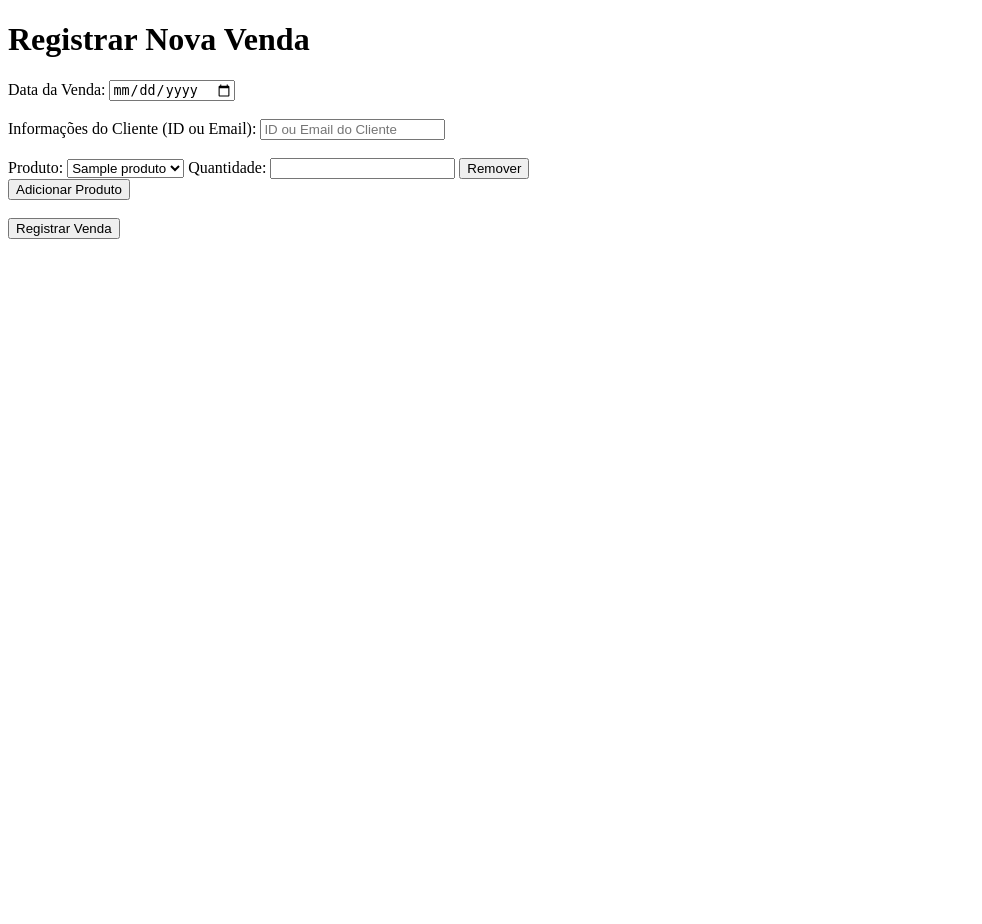
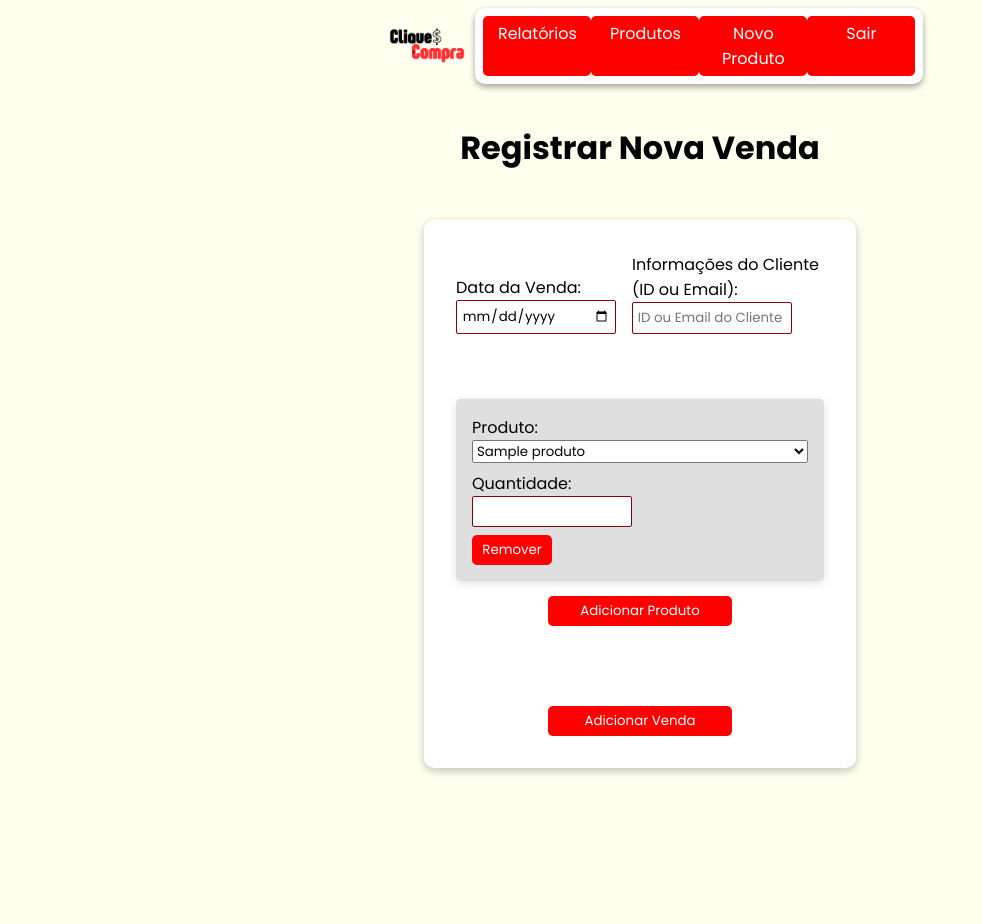
Before and after one commit to hiandro6/sistema_de_vendas, a Flask app: page /vendas/nova_venda in a window 1280 px wide. Shown: the whole page, without its empty margins (0-982 px from the left). Before the commit the page ends 239 px from the top, so only its background shows below. Run offline with Flask 3, Linux system fonts and the light colour scheme; tables that the repository leaves empty hold one stand-in row (values such as "Sample post").

Commit message:
'css:vendas'

```diff
--- a/static/style/edit.css
+++ b/static/style/edit.css
@@ -52,4 +52,80 @@ main{
         }
     }
 
+    .ed-venda{
+        width: auto;
+        max-width: 60rem;
+
+
+        button{
+            width: 10rem;
+        }
+
+        .produto-item{
+            display: flex;
+            flex-direction: column;
+            gap: 0.5rem;
+            background-color: rgb(223, 223, 223);
+            padding: 1rem;
+            border-radius: 5px;
+            box-shadow: rgba(99, 99, 99, 0.2) 0px 2px 8px 0px;
+
+            button{
+                width: 5rem;
+            }
+        }
+
+        #produtos-container{
+            display: flex;
+            flex-wrap: wrap;
+            gap: 1rem;
+
+        }
+    }
+
+    .nova_venda{
+        width: auto;
+
+        header{
+            display: flex;
+            align-items: flex-end;
+            justify-content: center;
+            gap: 1rem;
+        }
+        div{
+            display: flex;
+            flex-direction: column;
+        }
+
+        .info-cliente label{
+            width: 12rem;
+        }
+
+        div input{
+            width: 10rem;
+        }
+
+        .produto-item{
+            display: flex;
+            width: ;
+            gap: 0.5rem;
+            background-color: rgb(223, 223, 223);
+            padding: 1rem;
+            border-radius: 5px;
+            box-shadow: rgba(99, 99, 99, 0.2) 0px 2px 8px 0px;
+
+            button{
+                width: 5rem;
+            }
+        }
+
+        #produtos-container{
+            display: flex;
+            width: 100%;
+            flex-wrap: wrap;
+            gap: 1rem;
+
+        }
+    }
+
 }
--- a/templates/produtos/view.html
+++ b/templates/produtos/view.html
@@ -22,6 +22,7 @@
 </nav>
 <div id="produto">
     <ol class="itens">
+        {%if produtos %}
             {% for produto in produtos %}
                 <li class="item">
                     <h1>{{produto.pro_nome}}</h1>
@@ -37,6 +38,9 @@
                     </div>
                 </li>
             {% endfor %}
+        {%else%}
+                <h1>Nosso Estoque Zerou :(</h1>
+        {%endif%}
     </ol>
 </div>
 
--- a/templates/vendas/nova_venda.html
+++ b/templates/vendas/nova_venda.html
@@ -6,39 +6,63 @@
 
 {% block head_extras %}
 <!-- link pro arquivo css  -->
+<link rel="stylesheet" href="{{ url_for('static', filename='style/model.css') }}">
+<link rel="stylesheet" href="{{ url_for('static', filename='style/edit.css') }}">
 {% endblock %}
 
 {% block content %}
+<nav>
+    <img src="../../static/assets/cliqueconta.png" alt="Logo do CliqueCompra">
+    <div class="links cat">
+        <a href="{{url_for('relatorio.filtros')}}">Relatórios</a>
+        <a href="{{url_for('produtos.view')}}">Produtos</a>
+        <a href="{{url_for('produtos.add')}}">Novo Produto</a>
+        <a href="">Sair</a>
+    </div>
+</nav>
+<main>
     <h1>Registrar Nova Venda</h1>
-    <form action="{{ url_for('venda.nova_venda') }}" method="post">
+    <form action="{{ url_for('venda.nova_venda') }}" method="post" class="nova_venda">
+
+        <header>
             <!-- Data da Venda -->
+            <div class="dat-venda">
                 <label for="data">Data da Venda:</label>
                 <input type="date" id="data" name="data" required><br><br>
-
+            </div>
             <!-- Informações do Cliente -->
+            <div class="info-cliente">
                 <label for="id_cliente">Informações do Cliente (ID ou Email):</label>
                 <input type="text" id="id_cliente" name="id_cliente" placeholder="ID ou Email do Cliente" required><br><br>
+            </div>
+        </header>
 
         <!-- Produtos e Quantidades -->
         <div id="produtos-container">
             <div class="produto-item">
+                <div class="produto">
                     <label for="produtos">Produto:</label>
                     <select name="produtos" class="produtos" required>
                         {% for produto in produtos %}
                             <option value="{{ produto.pro_nome }}">{{ produto.pro_nome }}</option>
                         {% endfor %}
                     </select>
+                </div>
+
+                <div class="qnt">
                     <label for="quantidades">Quantidade:</label>
                     <input type="number" name="quantidades" class="quantidades" min="1" required>
+                </div>
+
                 <button type="button" class="remover-produto" onclick="removerProduto(this)">Remover</button>
             </div>
         </div>
         <button type="button" id="adicionar-produto">Adicionar Produto</button><br><br>
 
         <!-- Botão de Envio -->
-        <input type="submit" value="Registrar Venda">
+        <button type="submit">Adicionar Venda</button>
     </form>
-
+</main>
     <script>
         // Script para adicionar mais campos de produto
         document.getElementById('adicionar-produto').addEventListener('click', function() {
```
Also changed, not shown: templates/vendas/edit.html (+24 -3 lines), database/teste.db. Lines whose indentation alone changed are shown as unchanged.
